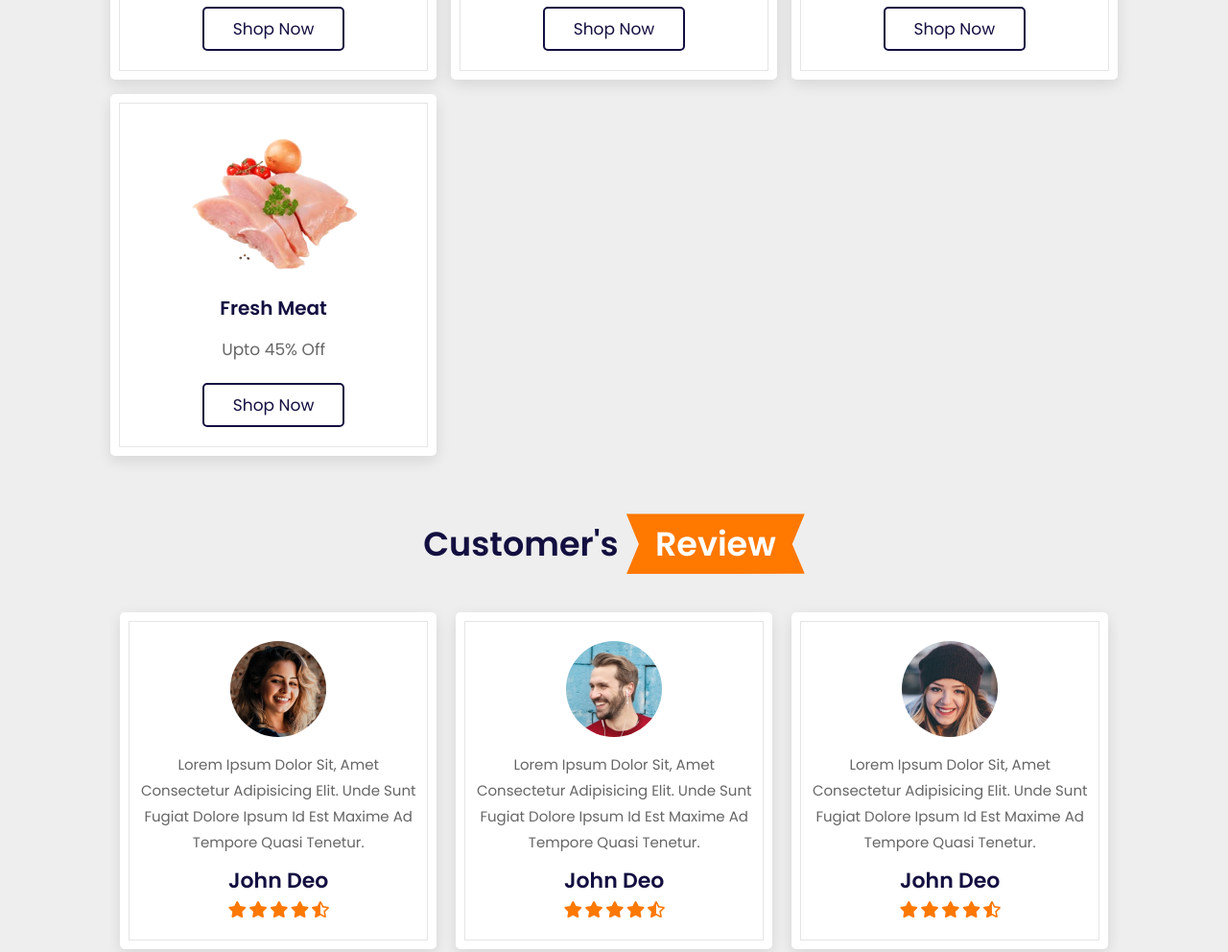
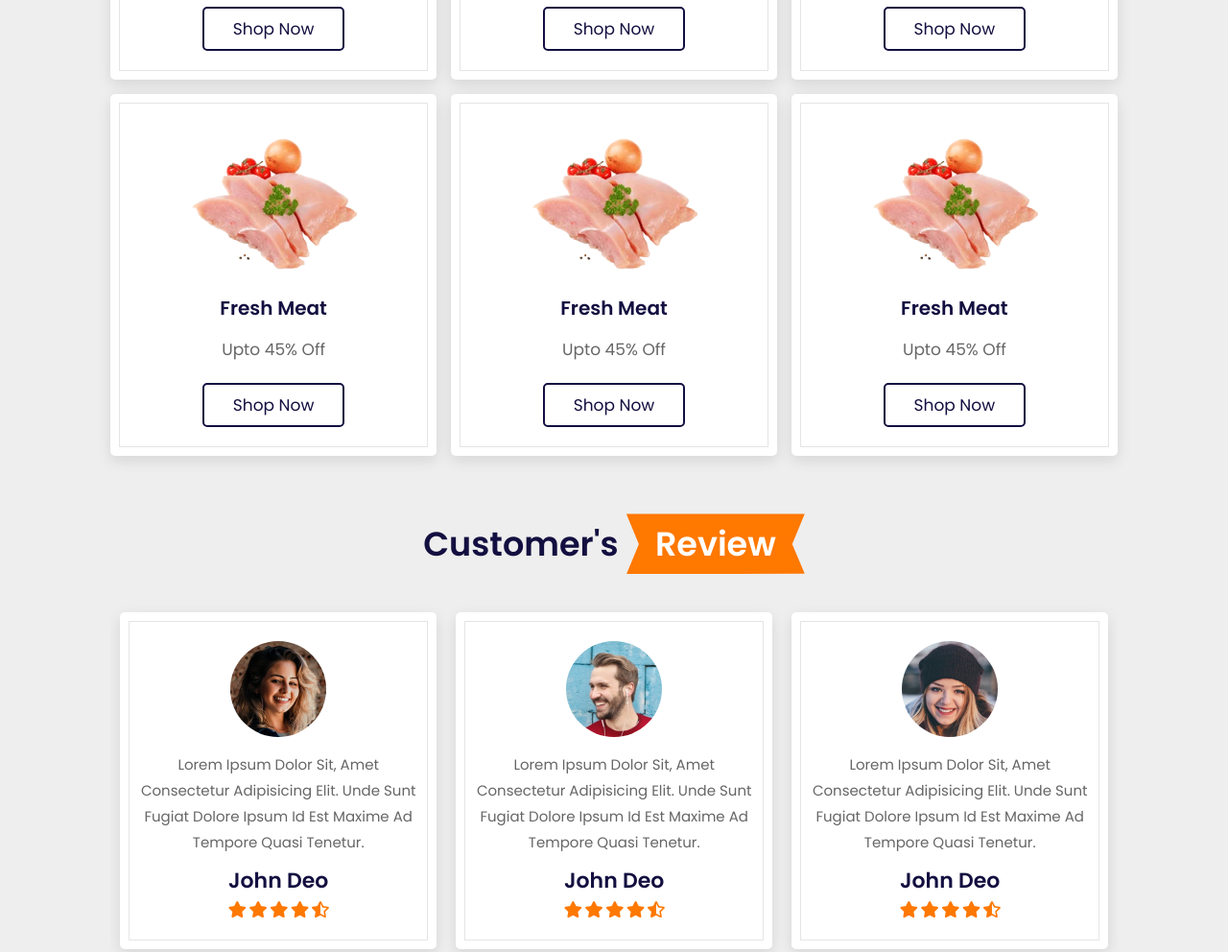
Before and after one commit to alii3111/Grocery-Website-Design, a plain HTML site: page index.html in a window 1280 px wide. Shown: the part 2515-3507 px from the top of the page at 96% size. Drawn offline with nearby package versions, Linux system fonts and the light colour scheme.

Commit message:
add initial files

```diff
--- a/css/style.css
+++ b/css/style.css
@@ -488,6 +488,7 @@ section{
     height:25rem;
     width:100%;
     object-fit: cover;
+    transition: 1ss ease-in;
 }
 
 .blogs .box-container .box .content{
@@ -529,6 +530,9 @@ section{
     color:var(--light-color);
     font-size: 1.5rem;
     padding:.5rem 0;
+}
+img:hover{
+    transform: scale(1.1, 1.1);
 }
 
 .footer{
--- a/index.html
+++ b/index.html
@@ -312,6 +312,18 @@
             <p>upto 45% off</p>
             <a href="#" class="btn">shop now</a>
         </div>
+        <div class="box">
+            <img src="image/cat-4.png" alt="">
+            <h3>fresh meat</h3>
+            <p>upto 45% off</p>
+            <a href="#" class="btn">shop now</a>
+        </div>
+        <div class="box">
+            <img src="image/cat-4.png" alt="">
+            <h3>fresh meat</h3>
+            <p>upto 45% off</p>
+            <a href="#" class="btn">shop now</a>
+        </div>
 
     </div>
 
@@ -487,7 +499,7 @@
 
     </div>
 
-    <div class="credit"> created by <span> mr. web designer </span> | all rights reserved </div>
+    <div class="credit"> created by <span> Ali Hassan </span> | all rights reserved </div>
 
 </section>
 
```
